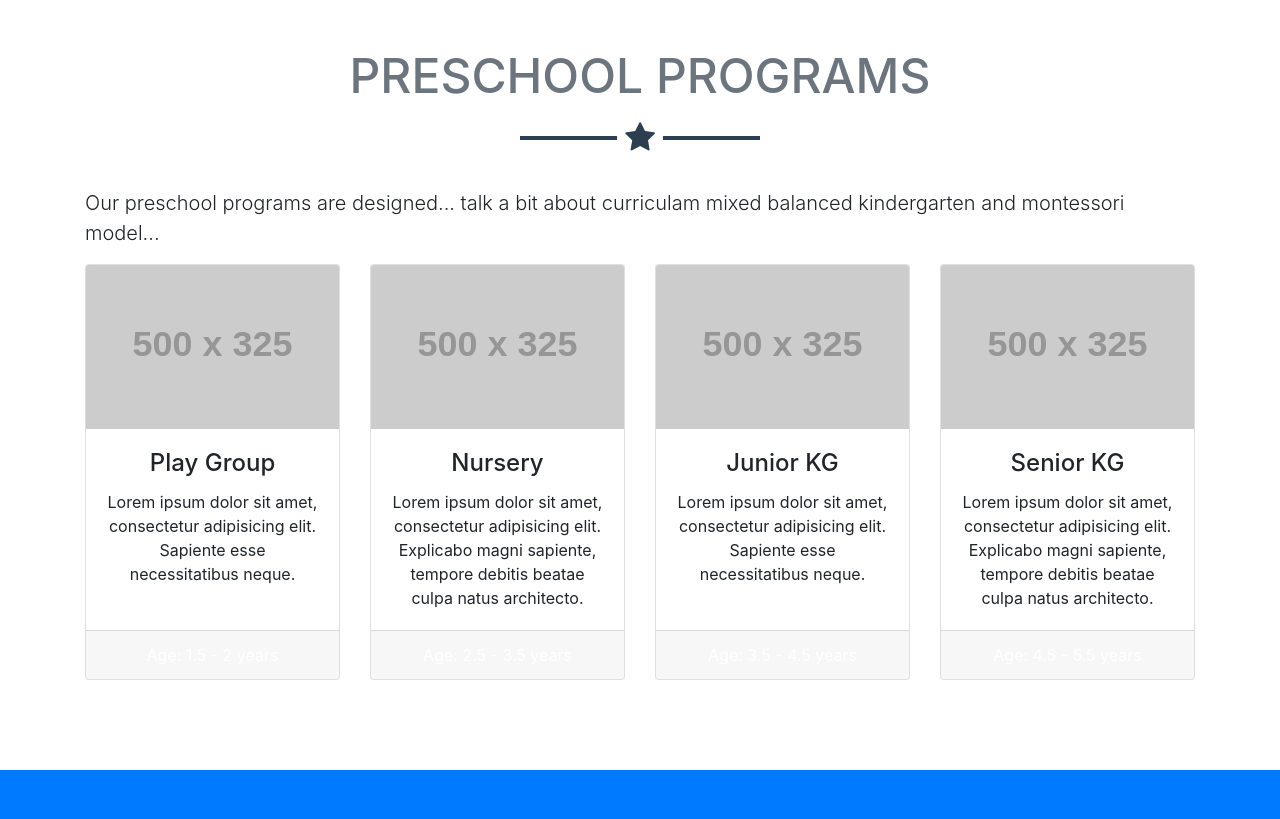
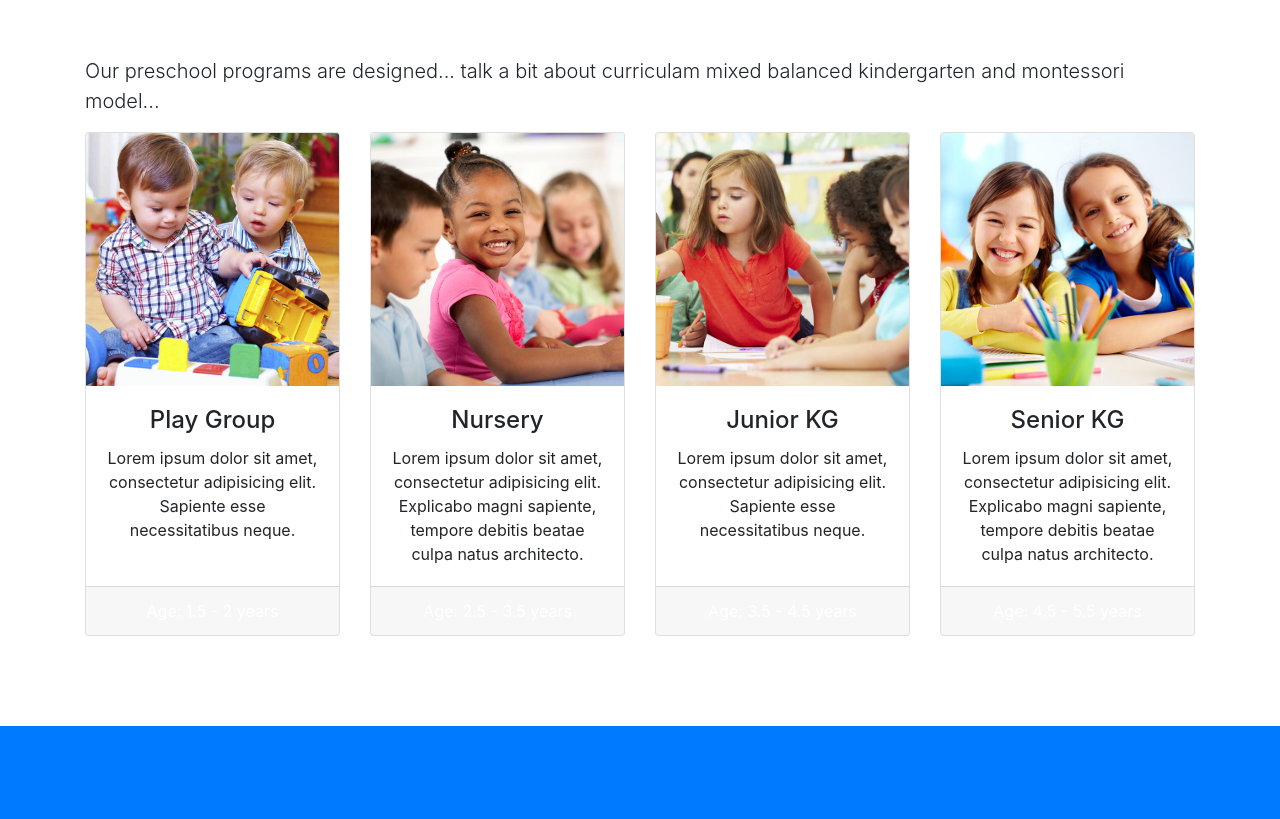
Before and after one commit to mufeedz/littlefeathers.in, a website with bundled scripts: page index.html in a window 1280 px wide. Shown: the part 880-1699 px from the top of the page. Built offline with nearby package versions, Linux system fonts and the light colour scheme; placeholder pictures from the web are drawn by us.

Commit message:
added program pics

```diff
--- a/index.html
+++ b/index.html
@@ -151,16 +151,16 @@
       <header class="jumbotron my-4">
         <p class="lead">Our preschool programs are designed... talk a bit about curriculam mixed balanced kindergarten and montessori model...</p>
         <!--<a href="#" class="btn btn-primary btn-lg">Call to action!</a>
-      </header> -->
+      </header>
       <h2 class="text-center text-uppercase text-secondary mb-0">Preschool Programs</h2>
-      <hr class="star-dark mb-5">
+      <hr class="star-dark mb-5">	  -->
 	  <p class="lead">Our preschool programs are designed... talk a bit about curriculam mixed balanced kindergarten and montessori model...</p>
       <!-- Page Features -->
       <div class="row text-center">
 
         <div class="col-lg-3 col-md-6 mb-4">
           <div class="card">
-            <img class="card-img-top" src="http://placehold.it/500x325" alt="">
+            <img class="card-img-top" src="img/programs/1prg.jpg" alt="">
             <div class="card-body">
               <h4 class="card-title">Play Group</h4>
               <p class="card-text">Lorem ipsum dolor sit amet, consectetur adipisicing elit. Sapiente esse necessitatibus neque.</p>
@@ -173,7 +173,7 @@
 
         <div class="col-lg-3 col-md-6 mb-4">
           <div class="card">
-            <img class="card-img-top" src="http://placehold.it/500x325" alt="">
+            <img class="card-img-top" src="img/programs/2prg.jpg" alt="">
             <div class="card-body">
               <h4 class="card-title">Nursery</h4>
               <p class="card-text">Lorem ipsum dolor sit amet, consectetur adipisicing elit. Explicabo magni sapiente, tempore debitis beatae culpa natus architecto.</p>
@@ -186,7 +186,7 @@
 
         <div class="col-lg-3 col-md-6 mb-4">
           <div class="card">
-            <img class="card-img-top" src="http://placehold.it/500x325" alt="">
+            <img class="card-img-top" src="img/programs/3prg.jpg" alt="">
             <div class="card-body">
               <h4 class="card-title">Junior KG</h4>
               <p class="card-text">Lorem ipsum dolor sit amet, consectetur adipisicing elit. Sapiente esse necessitatibus neque.</p>
@@ -199,7 +199,7 @@
 
         <div class="col-lg-3 col-md-6 mb-4">
           <div class="card">
-            <img class="card-img-top" src="http://placehold.it/500x325" alt="">
+            <img class="card-img-top" src="img/programs/4prg.jpg" alt="">
             <div class="card-body">
               <h4 class="card-title">Senior KG</h4>
               <p class="card-text">Lorem ipsum dolor sit amet, consectetur adipisicing elit. Explicabo magni sapiente, tempore debitis beatae culpa natus architecto.</p>
```
Also changed, not shown: img/programs/1prg.jpg (added), img/programs/2prg.jpg (added), img/programs/3prg.jpg (added), img/programs/4prg.jpg (added).
